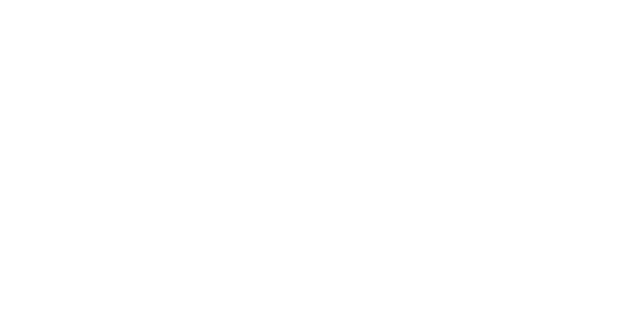
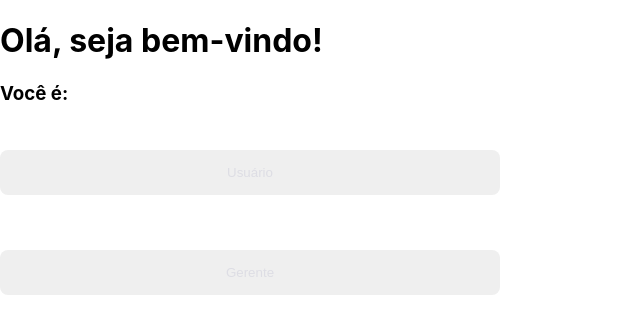
Before and after one commit to vicmafe/queue-manager, a React (Create React App) app in the folder app-queue-manager/: page / in a window 1280 px wide. Shown: the top 334 px of the page, without its empty margins (0-640 px from the left). Built offline with nearby package versions, Linux system fonts and the light colour scheme.

Commit message:
create page get password and component button

```diff
--- a/app-queue-manager/package.json
+++ b/app-queue-manager/package.json
@@ -9,9 +9,11 @@
     "dom": "0.0.3",
     "react": "^17.0.2",
     "react-dom": "^17.0.2",
+    "react-router-dom": "^5.2.0",
     "react-scripts": "4.0.3",
     "router": "^1.3.5",
     "styled": "^1.0.0",
+    "styled-components": "^5.2.3",
     "web-vitals": "^1.1.1"
   },
   "scripts": {
--- a/app-queue-manager/src/App.js
+++ b/app-queue-manager/src/App.js
@@ -1,21 +1,18 @@
 import React from 'react';
 import { BrowserRouter, Switch, Route } from 'react-router-dom';
-import GlobalStyle from './Style';
 import GetPassword from './Pages/GetPassword';
 import Queue from './Pages/ManagerQueue';
 import Manager from './Pages/ManagerQueue';
 
 function App() {
   return (
-    <GlobalStyle>
       <BrowserRouter>
         <Switch>
           <Route exact path="/" component={ GetPassword } />
           <Route exact path="/queue" component={ Queue } />
-          <Route exact path="/managerqueue" component={ Manager } />
+          <Route exact path="/manager" component={ Manager } />
         </Switch>
       </BrowserRouter>
-    </GlobalStyle>
   );
 }
 
--- /dev/null
+++ b/app-queue-manager/src/Components/Button/index.jsx
@@ -0,0 +1,10 @@
+import React from 'react';
+import SButton from './style';
+
+const Button = ({ onClick, children }) => (
+  <SButton type="button" onClick={ onClick } >
+    { children }
+  </SButton>
+);
+
+export default Button;
--- /dev/null
+++ b/app-queue-manager/src/Components/Button/style.js
@@ -0,0 +1,20 @@
+
+import styled from 'styled-components';
+
+const SButton = styled.button`
+  padding: 15px;
+  width: 100%;
+  background-color: '#6665DD';
+  transition: 650ms;
+  border: none;
+  outline: none;
+  color: #DDDDE4;
+  border-radius: 8px;
+  text-align: center;
+  margin: 2% 0;
+  &:hover {
+    filter: grayscale(40%);
+  }
+`;
+
+export default SButton;
--- a/app-queue-manager/src/Pages/GetPassword/index.jsx
+++ b/app-queue-manager/src/Pages/GetPassword/index.jsx
@@ -1,11 +1,29 @@
 import React from 'react';
+import { useHistory } from 'react-router-dom';
+import Button from '../../Components/Button';
+import ButtonStyle from './style';
 
 const GetPassword = () => {
+  const history = useHistory();
   return (
-    <>
+    <div>
       <h1>Olá, seja bem-vindo!</h1>
       <h3>Você é:</h3>
-    </>
+      <ButtonStyle>
+        <Button
+          onClick={ () => history.push('/queue') }
+        >
+          Usuário
+        </Button>
+      </ButtonStyle>
+      <ButtonStyle>
+        <Button
+          onClick={ () => history.push('/manager') }
+        >
+          Gerente
+        </Button>
+      </ButtonStyle>
+    </div>
   );
 };
 
--- /dev/null
+++ b/app-queue-manager/src/Pages/GetPassword/style.js
@@ -0,0 +1,11 @@
+import styled from 'styled-components';
+
+const ButtonStyle = styled.div`
+  margin-top: 35px;
+  display: flex;
+  flex-direction: column;
+  width: 100%;
+  max-width: 500px;
+`;
+
+export default ButtonStyle;
--- a/app-queue-manager/src/Pages/ManagerQueue/index.jsx
+++ b/app-queue-manager/src/Pages/ManagerQueue/index.jsx
@@ -0,0 +1,9 @@
+import React from 'react';
+
+const Manager = () => {
+  return (
+    <h1> Hi Manager</h1>
+  )
+};
+
+export default Manager;
--- a/app-queue-manager/src/Style.js
+++ /dev/null
@@ -1,14 +0,0 @@
-import { createGlobalStyle } from 'styled-components';
-
-const GlobalStyle = createGlobalStyle`
-  * {
-    margin: 0;
-    padding: 0;
-    box-sizing: border-box;
-  }
-  body {
-    height: 100vh;
-  }
-`;
-
-export default GlobalStyle;
--- /dev/null
+++ b/app-queue-manager/src/index.css
@@ -0,0 +1,13 @@
+body {
+  margin: 0;
+  font-family: -apple-system, BlinkMacSystemFont, 'Segoe UI', 'Roboto', 'Oxygen',
+    'Ubuntu', 'Cantarell', 'Fira Sans', 'Droid Sans', 'Helvetica Neue',
+    sans-serif;
+  -webkit-font-smoothing: antialiased;
+  -moz-osx-font-smoothing: grayscale;
+}
+
+code {
+  font-family: source-code-pro, Menlo, Monaco, Consolas, 'Courier New',
+    monospace;
+}
--- a/app-queue-manager/src/index.js
+++ b/app-queue-manager/src/index.js
@@ -1,13 +1,11 @@
 import React from 'react';
 import ReactDOM from 'react-dom';
-import './Style.js';
+import './index.css';
 import App from './App';
 import reportWebVitals from './reportWebVitals';
 
 ReactDOM.render(
-  <React.StrictMode>
-    <App />
-  </React.StrictMode>,
+  <App />,
   document.getElementById('root')
 );
 
```
Also changed, not shown: app-queue-manager/src/Pages/UserQueue/index.jsx (+9 -0 lines), 1 other file (tests, documents, lock files or other folders).
